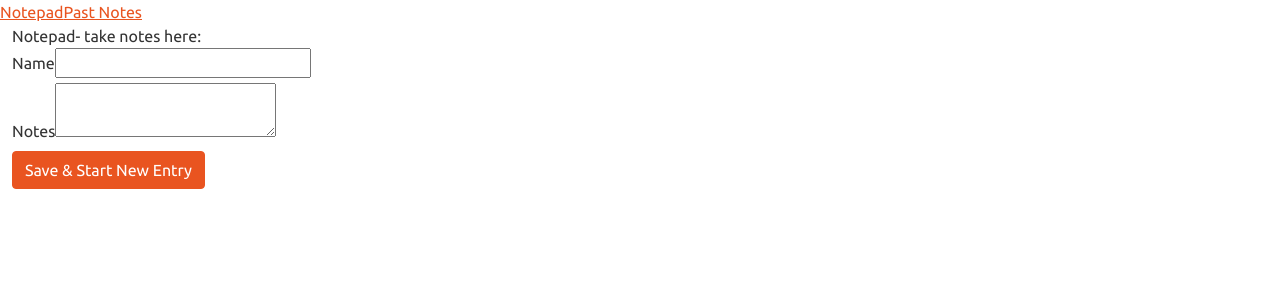
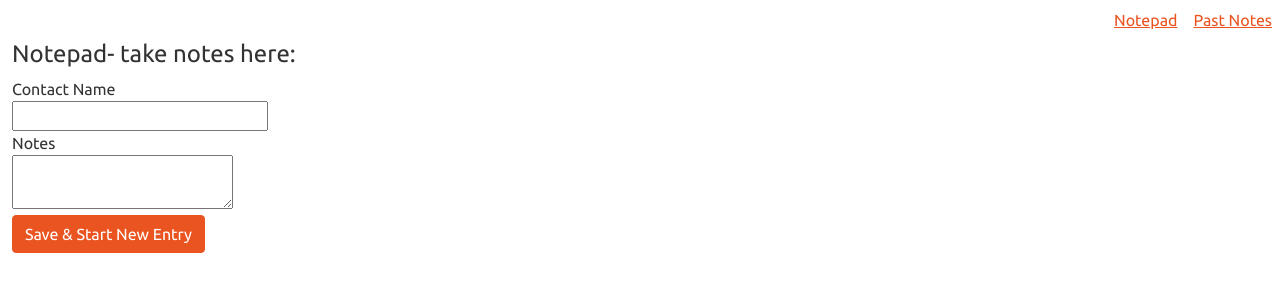
Before and after one commit to CodeQuiver/fieldnotes, a React (Create React App) app in the folder client/: page / in a window 1280 px wide. Shown: the top 300 px of the page. Built offline with nearby package versions, Linux system fonts and the light colour scheme; no server answers.

Commit message:
adjusted layout of new navigation bar and main page

```diff
--- a/client/src/App.js
+++ b/client/src/App.js
@@ -12,15 +12,9 @@ function App() {
   return (
     <div className="App">
       <Router>
-        <nav>
-            <ul className="nav">
-            <li className="nav-item">
-                <Link to="/">Notepad</Link>
-            </li>
-            <li className="nav-item">
-                <Link to="/allNotes">Past Notes</Link>
-            </li>
-            </ul>
+        <nav className="navbar justify-content-end m-0 p-0">
+          <Link className="nav-item m-0 p-2" to="/">Notepad</Link>
+          <Link className="nav-item m-0 p-2" to="/allNotes">Past Notes</Link>
         </nav>
 
         <Switch>
--- a/client/src/components/Home.jsx
+++ b/client/src/components/Home.jsx
@@ -24,9 +24,9 @@ class Home extends React.Component {
         return (
             <div className="Home container-fluid">
                 <div className="row">
-                    <header className="col">
+                    <h4 className="col">
                         Notepad- take notes here:
-                    </header>
+                    </h4>
                 </div>
 
                 <div className="row">
--- a/client/src/components/NoteEntry.jsx
+++ b/client/src/components/NoteEntry.jsx
@@ -8,7 +8,7 @@ function NoteEntry({activePersonName, activeNoteText, handleChange, handleSubmit
       <div className="NoteEntry">
         <Form onSubmit={handleSubmit}>
           <FormGroup>
-          <Form.Label for="activePersonName">Name</Form.Label>
+          <Form.FloatingLabel for="activePersonName">Contact Name</Form.FloatingLabel>
             <input name="activePersonName" value={activePersonName} onChange={handleChange}></input>
             {/* NOTE- considered splitting Name into Given Name/ Family Name, but in the field it's difficult to be precise,
              this app seems made to collect raw data for processing later so simple Name seems better.
@@ -16,7 +16,7 @@ function NoteEntry({activePersonName, activeNoteText, handleChange, handleSubmit
           </FormGroup>
 
           <FormGroup>
-          <Form.Label for="activeNoteText">Notes</Form.Label>
+          <Form.FloatingLabel for="activeNoteText">Notes</Form.FloatingLabel>
             <textarea name="activeNoteText" value={activeNoteText} onChange={handleChange}>
             </textarea>
           </FormGroup>
```
